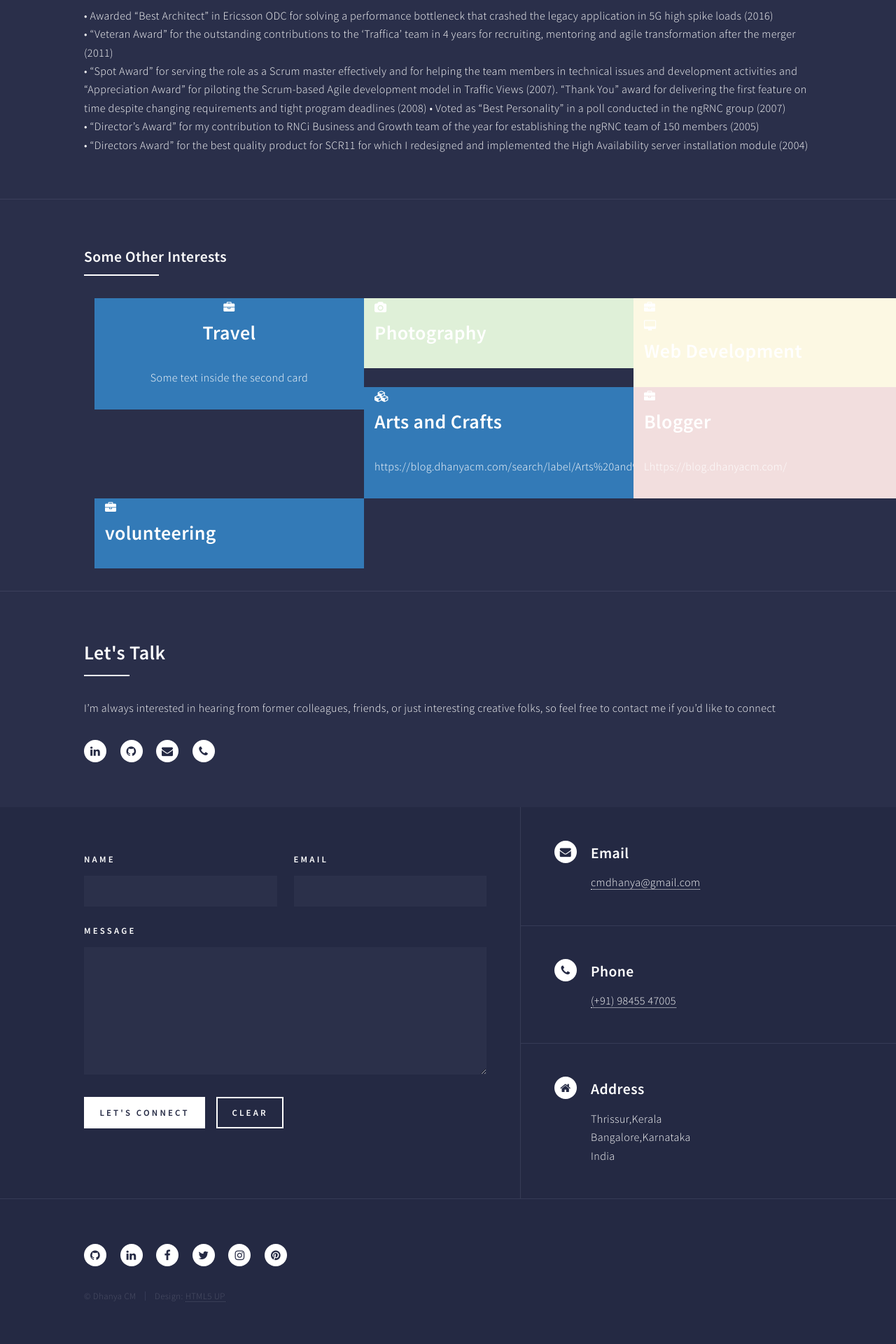
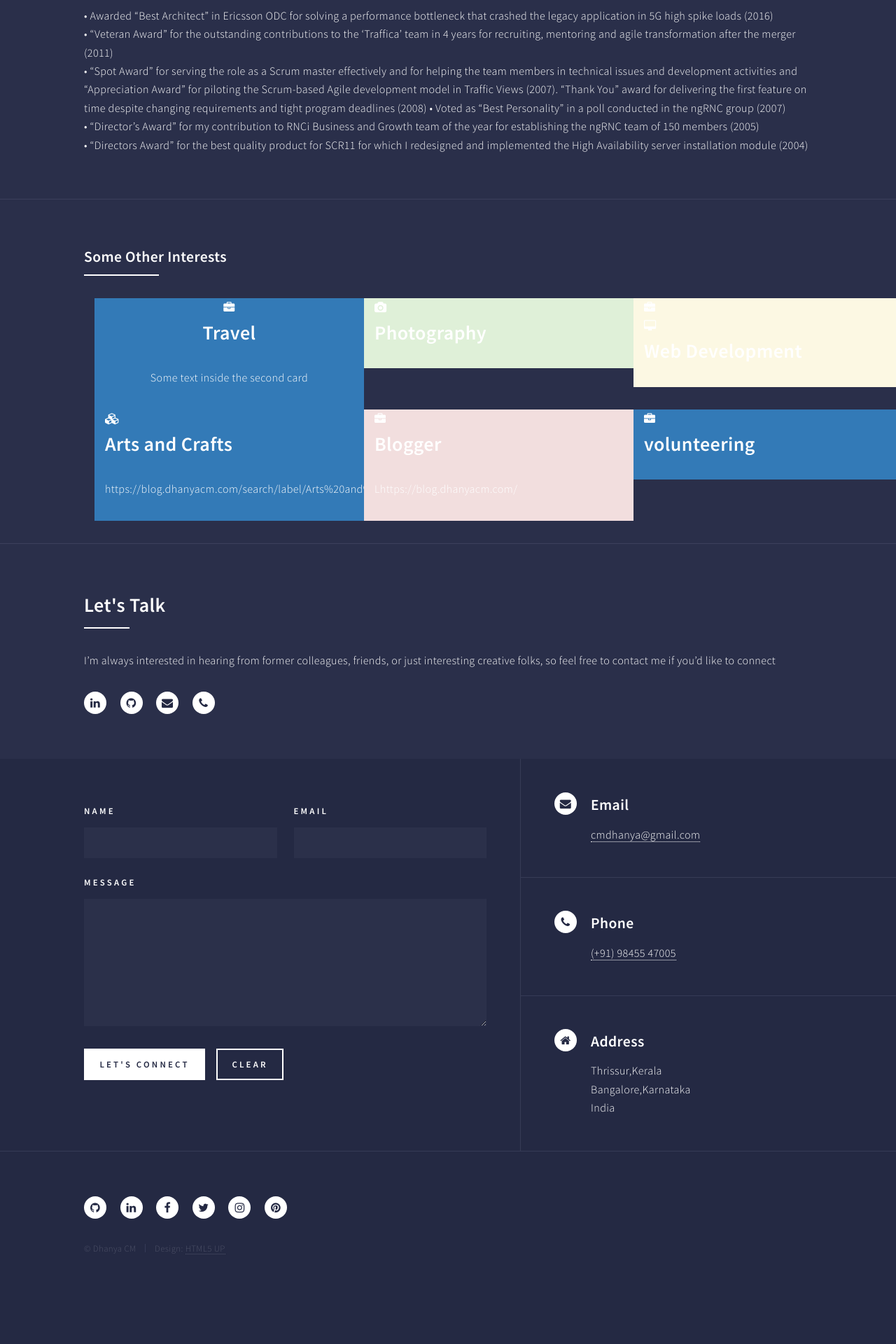
Before and after one commit to dhanyacm/dhanyacm, a Jekyll site: the page built from test.html, in a window 1280 px wide. Shown: the part 2452-4372 px from the top of the page at 70% size. Built offline with Jekyll 4.4.1, drawn with Linux system fonts in a browser that asks for light colours; nearby versions of some CDN libraries; after the commit the page ends 4303 px from its top, so only the background shows below that.

Commit message:
Update test.html

```diff
--- a/test.html
+++ b/test.html
@@ -232,7 +232,7 @@ Elsys Intelligent Devices Pvt Ltd, Trivandrum, India
 										<h3>Some Other Interests</h3>
 									</header>
 									<div class="container">
-									<!-- Headline -->
+
 									    <div class="row">
 									      <div class="col-md-12">
 										   <div class="card bg-primary col-md-4 col-sm-4 animated fadeInUp">
@@ -258,6 +258,11 @@ Elsys Intelligent Devices Pvt Ltd, Trivandrum, India
 											    <h2>Web Development</h2><!-- Title -->
 										    </div>
 
+										   </div>
+									</div>
+								        <div class="row">
+									      <div class="col-md-12">
+
 										   <div class="card bg-primary col-md-4 col-sm-4">
 										       <div class="icon"><i class="fa fa-cubes"></i></div>
 											<h2>Arts and Crafts</h2><!-- Title -->
@@ -276,10 +281,10 @@ Elsys Intelligent Devices Pvt Ltd, Trivandrum, India
 										    </div>
 
 
-
 										  <div class="clearfix"></div>
 									      </div>
 									    </div>
+
 									  </div> <!-- container
 									</div> <!-- inner
 								</section>
```
